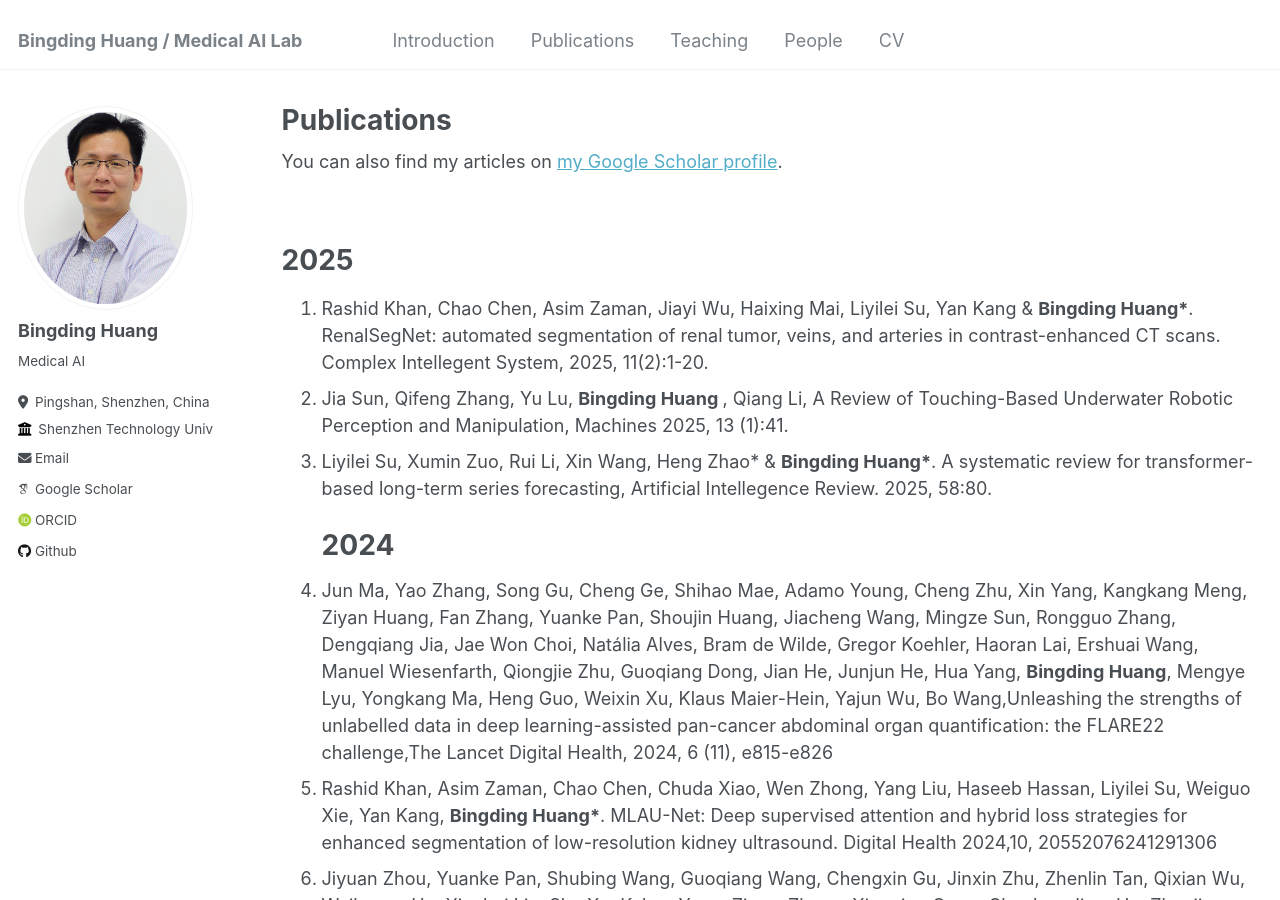
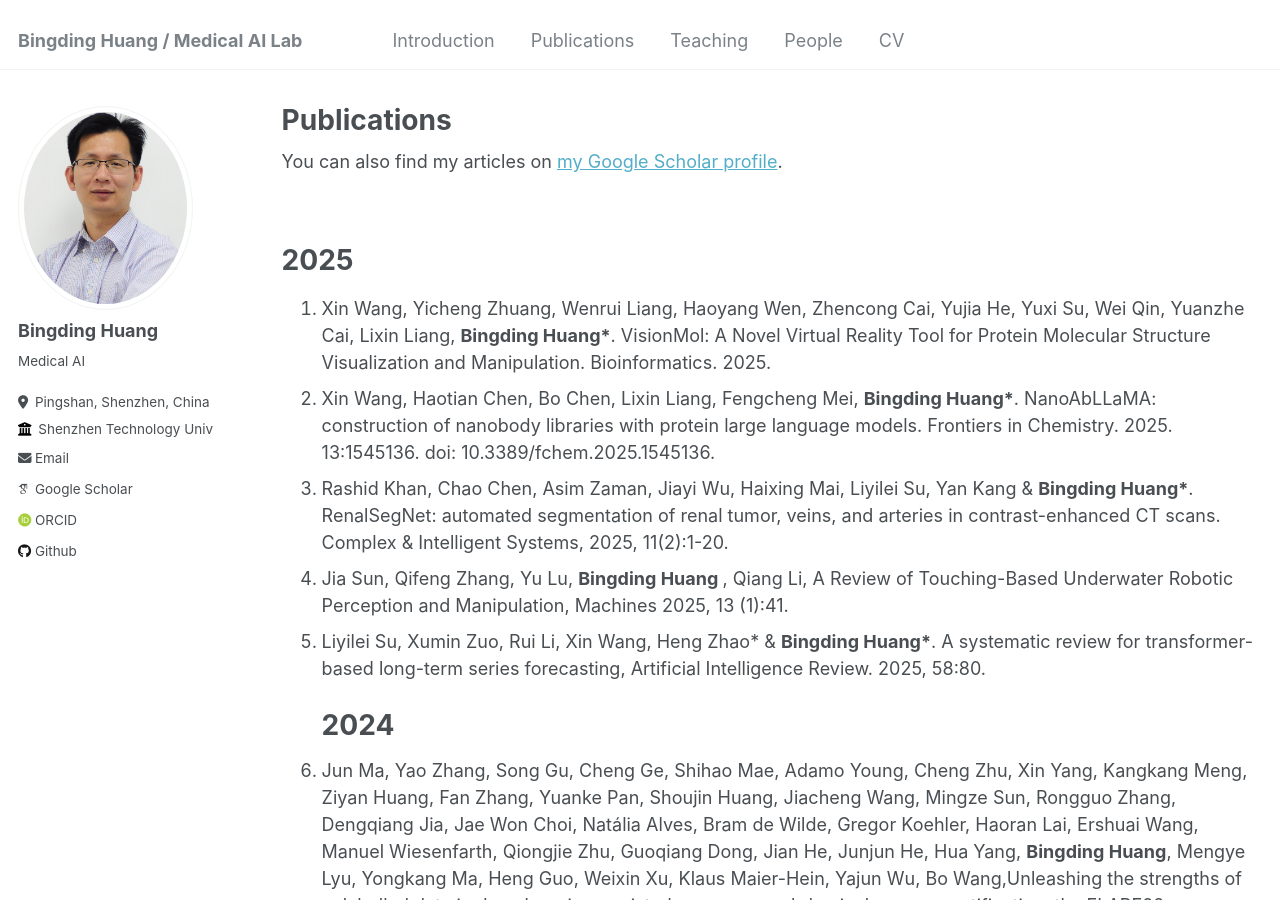
Before and after one commit to bingding/bingding.github.io, a Jekyll site: the page built from _pages/publications.md, in a window 1280 px wide and 900 px high. Built offline with Jekyll 4.4.1, drawn with Linux system fonts in a browser that asks for light colours; some web fonts are replaced.

Commit message:
add 2025 papers

```diff
--- a/_pages/introduction.html
+++ b/_pages/introduction.html
@@ -22,4 +22,6 @@ author_profile: true
 大模型微调技术、医学大模型、智能手术机器人，人工智能、深度学习、医疗影像学、大数据技术与应用、生物信息学、癌症早筛、精准医学、AI制药等
 <br>
 <br>
-We  are hiring postdocs in medical AI, please send me an email (huangbingding@sztu.edu.cn) if you are interested.
+招收博士后和交流博士生
+<br>
+We  are hiring postdocs or joinrt PhD students in medical AI and LLM, please send me an email (huangbingding@sztu.edu.cn) if you are interested.
--- a/_pages/publications.md
+++ b/_pages/publications.md
@@ -16,12 +16,15 @@ author_profile: true
 
 <ol>
 <li>
-
-Rashid Khan, Chao Chen, Asim Zaman, Jiayi Wu, Haixing Mai, Liyilei Su, Yan Kang & <b>Bingding Huang*</b>. RenalSegNet: automated segmentation of renal tumor, veins, and arteries in contrast-enhanced CT scans. Complex Intellegent System, 2025, 11(2):1-20.
+Xin Wang, Yicheng Zhuang, Wenrui Liang, Haoyang Wen, Zhencong Cai, Yujia He, Yuxi Su, Wei Qin, Yuanzhe Cai, Lixin Liang, <b>Bingding Huang*</b>. VisionMol: A Novel Virtual Reality Tool for Protein Molecular Structure Visualization and Manipulation. Bioinformatics. 2025.
+<li>
+Xin Wang, Haotian Chen, Bo Chen, Lixin Liang, Fengcheng Mei, <b>Bingding Huang*</b>. NanoAbLLaMA: construction of nanobody libraries with protein large language models. Frontiers in Chemistry. 2025. 13:1545136. doi: 10.3389/fchem.2025.1545136.
+<li>
+Rashid Khan, Chao Chen, Asim Zaman, Jiayi Wu, Haixing Mai, Liyilei Su, Yan Kang & <b>Bingding Huang*</b>. RenalSegNet: automated segmentation of renal tumor, veins, and arteries in contrast-enhanced CT scans. Complex & Intelligent Systems, 2025, 11(2):1-20.
 <li>
 Jia Sun, Qifeng Zhang, Yu Lu, <b> Bingding Huang </b>, Qiang Li, A Review of Touching-Based Underwater Robotic Perception and Manipulation, Machines 2025, 13 (1):41.
 <li>
-Liyilei Su, Xumin Zuo, Rui Li, Xin Wang, Heng Zhao* & <b>Bingding Huang*</b>. A systematic review for transformer-based long-term series forecasting, Artificial Intellegence Review. 2025, 58:80.
+Liyilei Su, Xumin Zuo, Rui Li, Xin Wang, Heng Zhao* & <b>Bingding Huang*</b>. A systematic review for transformer-based long-term series forecasting, Artificial Intelligence Review. 2025, 58:80.
 <br>
 <br>
 
--- a/_pages/teaching.html
+++ b/_pages/teaching.html
@@ -11,3 +11,7 @@ author_profile: true
 <h1>2024-2025 第一学期</h1>
 <br>
 人工智能导论
+
+<h1>2024-2025 第二学期</h1>
+<br>
+人工智能引论与DeepSeek 应用 （全校通识课）
```
